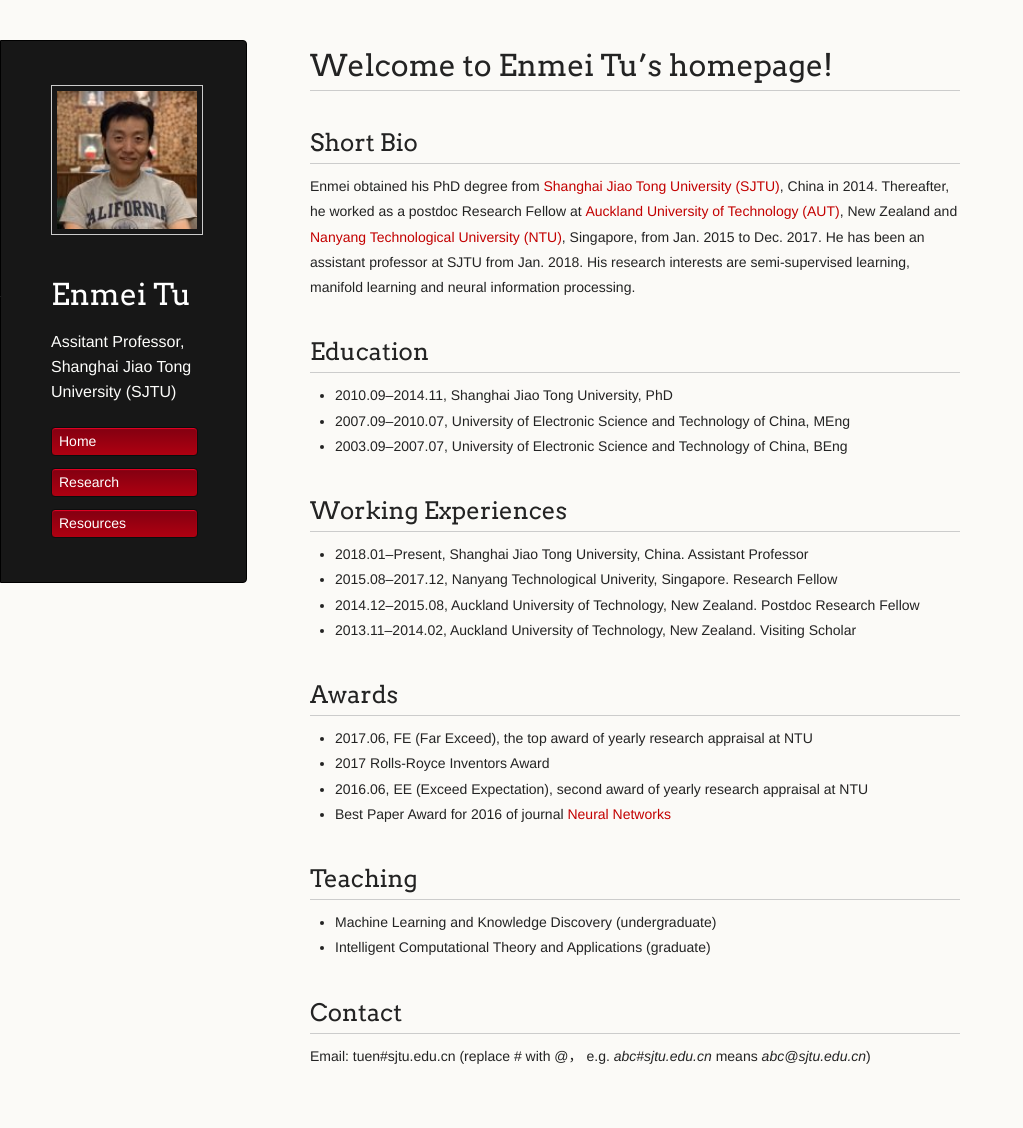
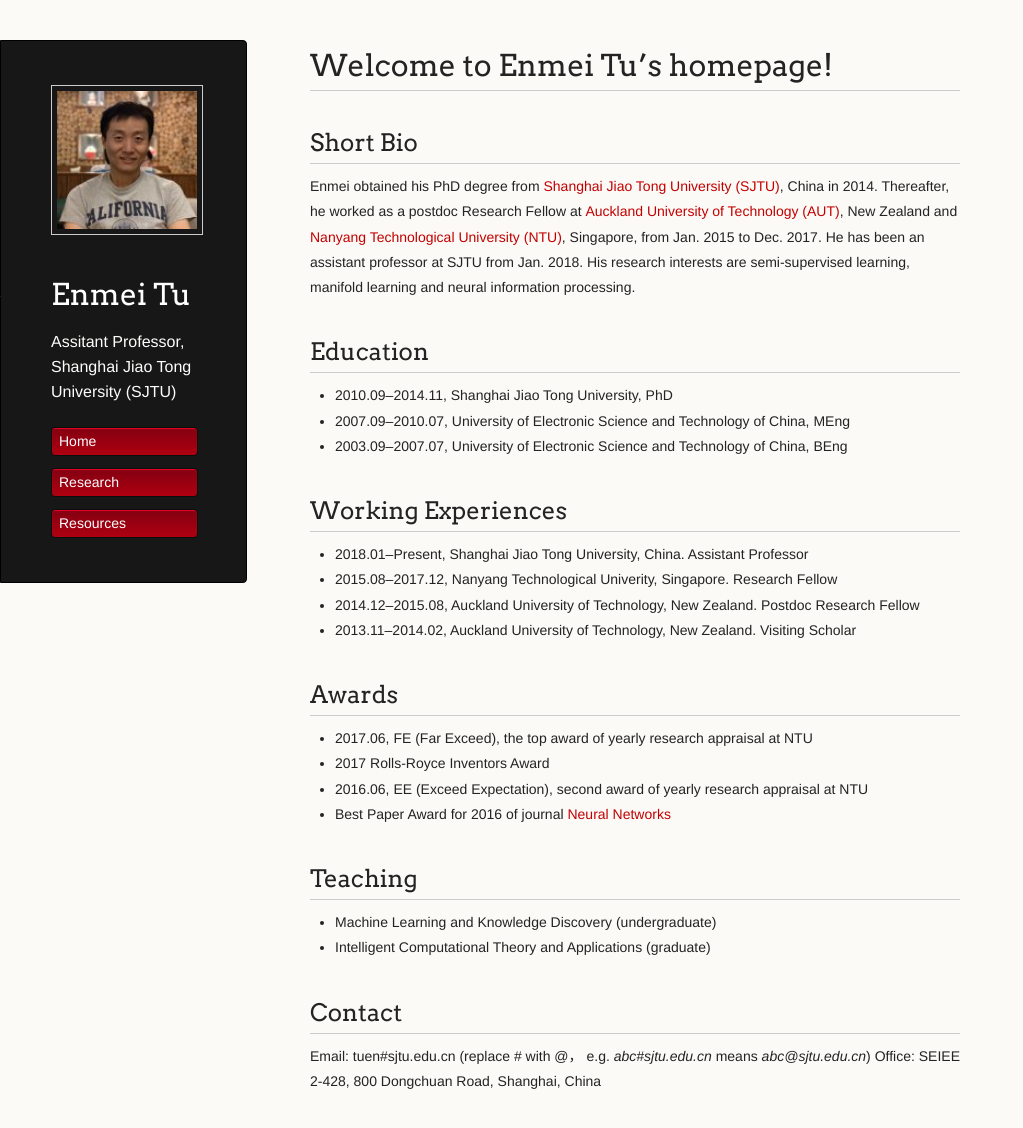
Before and after one commit to hellotem/enmeitu.github.io, a Jekyll site: the page built from index.md, in a window 1280 px wide and 1166 px high. Shown: the top 1128 px of the window, without its empty margins (0-1023 px from the left). Built offline with Jekyll 4.4.1, drawn with Linux system fonts in a browser that asks for light colours.

Commit message:
Update index.md

```diff
--- a/index.md
+++ b/index.md
@@ -37,6 +37,7 @@
 
 ## Contact
 Email: tuen#sjtu.edu.cn (replace # with @， e.g. _abc#sjtu.edu.cn_ means _abc@sjtu.edu.cn_)
+Office: SEIEE 2-428, 800 Dongchuan Road, Shanghai, China
 
 
 <!-- ### Header 3
```
